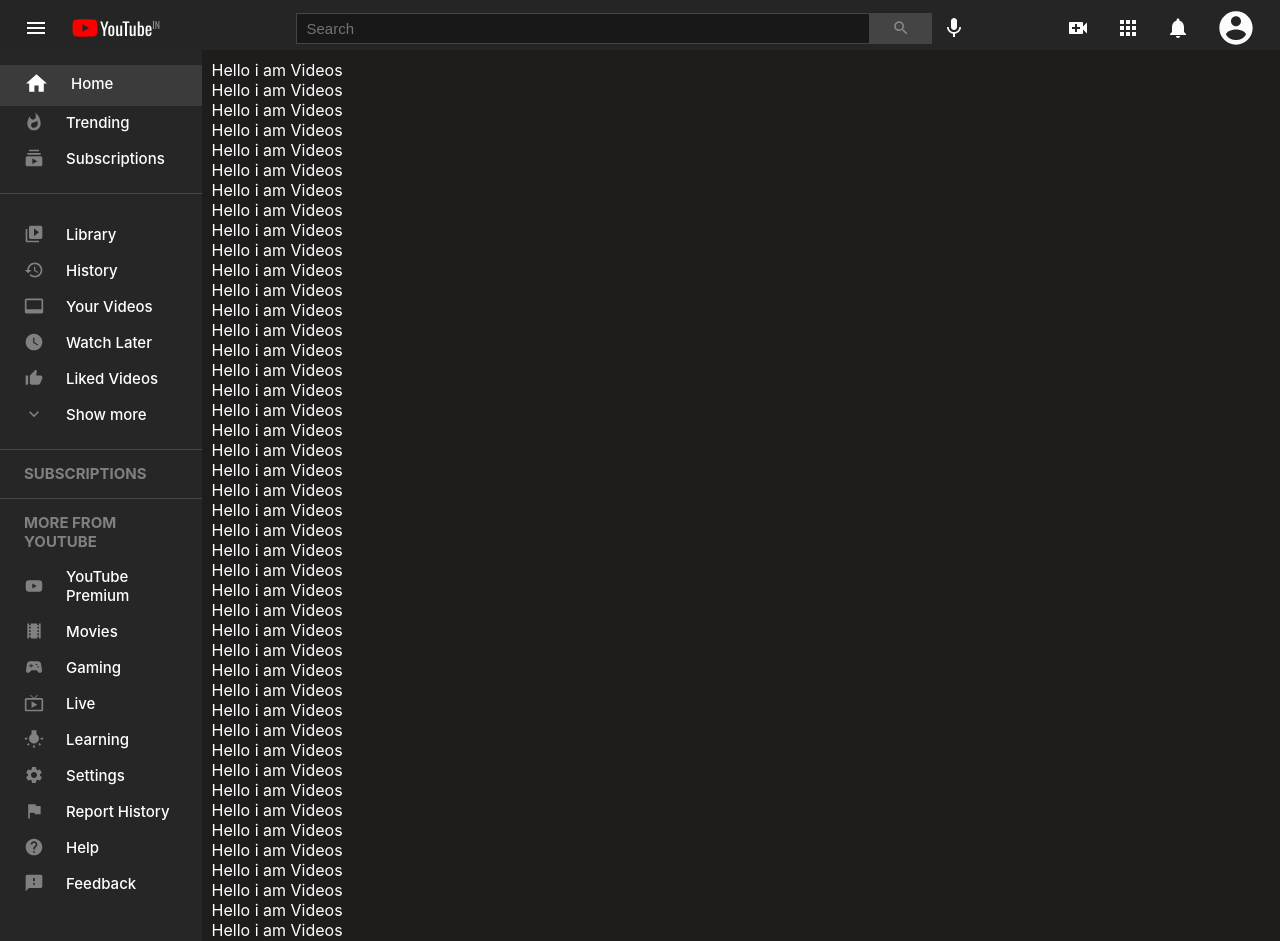
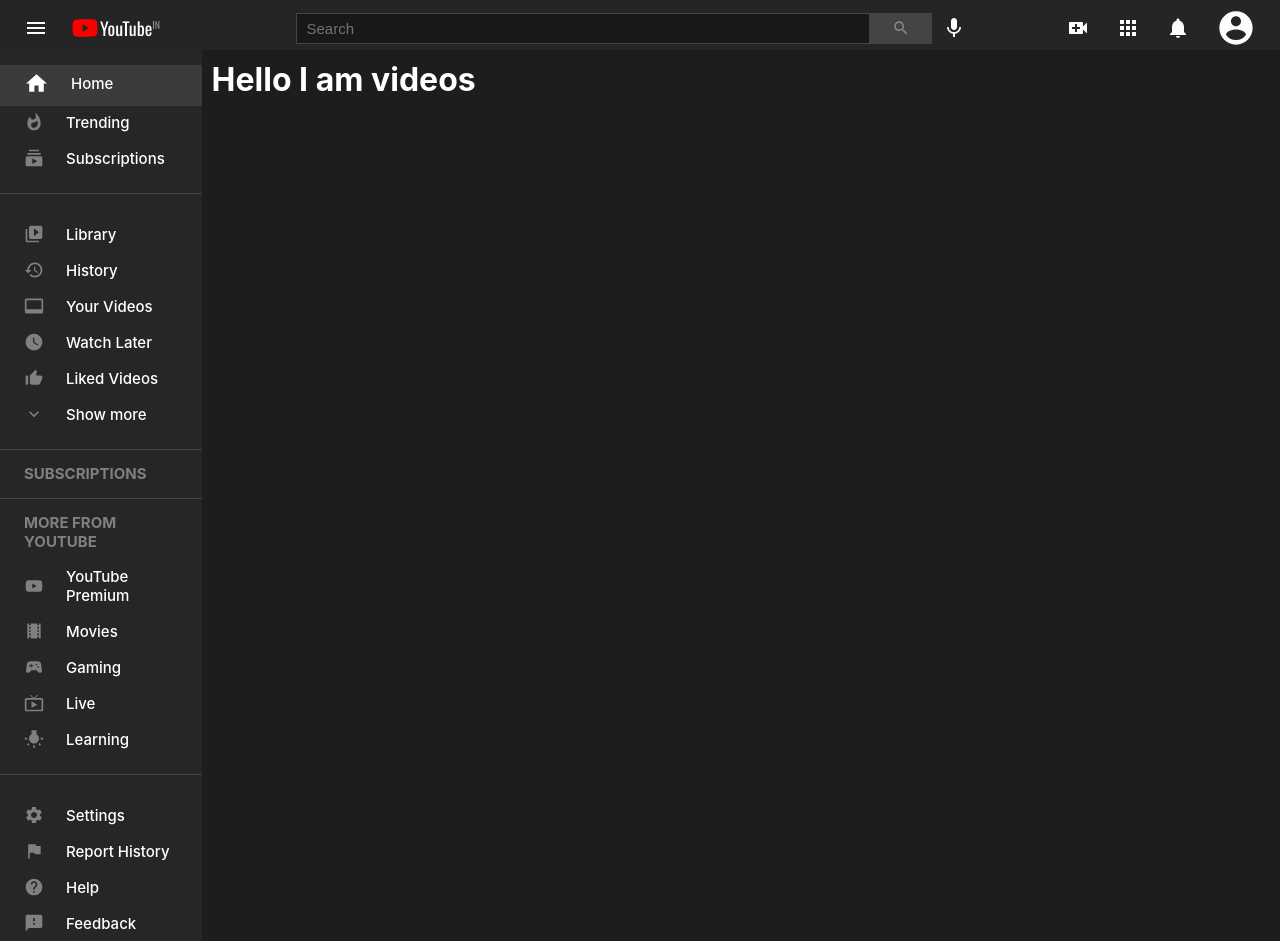
Before and after one commit to aditya25022001/yt-clone, a React (Create React App) app: page /feedback in a window 1280 px wide. Shown: the top 941 px of the page. Built offline with nearby package versions, Linux system fonts and the light colour scheme.

Commit message:
adding videos

```diff
--- a/src/Stylesheets/Videos.css
+++ b/src/Stylesheets/Videos.css
@@ -1,4 +1,7 @@
 .videos{
+    display: flex;
+    flex-direction: row;
+    justify-content: space-between;
     flex:0.84;
     cursor: pointer;
     color: white;
@@ -6,3 +9,25 @@
     padding: 10px;
     position: relative;
 }
+.whole{
+    display: flex;
+    flex-direction: row;
+    justify-content: space-evenly;
+}
+.about{
+    display: flex;
+    flex-direction: column;
+    justify-content: space-evenly;
+    font-size: 13px;
+    font-weight: 600;
+}
+.views-when{
+    display: flex;
+    flex-direction: row;
+    justify-content: space-evenly;
+    color: rgb(119, 118, 118);
+    font-weight: 400;
+}
+.acc-Image{
+    font-size: 10px;
+}
--- a/src/Stylesheets/sidebar.css
+++ b/src/Stylesheets/sidebar.css
@@ -8,7 +8,6 @@
     font-weight: bolder;
     flex:0.16;
     padding-top: 15px;
-    cursor: pointer;
     height: fit-content;
     overflow-y:hidden;
 }
@@ -17,12 +16,19 @@
     flex-direction: row;
     font-weight: 500;
     color: white;
+    cursor: pointer;
     justify-content: flex-start;
     align-items: center;
     padding:6px 10px 6px 24px;
 }
 .elements:hover{
     background-color: rgb(85, 83, 83);
+}
+.elements:hover>.icon{
+    color: white;
+}
+.elements:hover>.label{
+    font-weight: 600;
 }
 .icon{
     color: rgb(128, 128, 128);
@@ -52,6 +58,7 @@
     margin-top: -10px;
     margin-left: 24px;
     font-size: 15px;
+    cursor: text;
 }
 .more{
     color: rgb(128,128,128);
--- a/src/components/SideBar.js
+++ b/src/components/SideBar.js
@@ -42,7 +42,7 @@ export const SideBar = () => {
             <div className="gaming"><SidebarElements className="gaming" Icon={<SportsEsportsIcon style={{fontSize:20}}/>} title="Gaming" /></div>
             <div className="live"><SidebarElements className="live" Icon={<LiveTvIcon style={{fontSize:20}}/>} title="Live" /></div>
             <div className="learning"><SidebarElements className="learning" Icon={<WbIncandescentIcon style={{fontSize:20}}/>} title="Learning" /></div>
-            <div clasName="hrline"></div>
+            <div className="hrline"></div>
             <div className="settings"><SidebarElements className="settings" Icon={<SettingsIcon style={{fontSize:20}}/>} title="Settings" /></div>
             <div className="report"><SidebarElements className="report" Icon={<FlagIcon style={{fontSize:20}}/>} title="Report History" /></div>
             <div className="help"><SidebarElements className="help" Icon={<HelpIcon style={{fontSize:20}}/>} title="Help" /></div>
--- a/src/components/Videos.js
+++ b/src/components/Videos.js
@@ -4,59 +4,7 @@ import '../Stylesheets/Videos.css';
 export const Videos = () => {
     return (
         <div className="videos">
-            <div>Hello i am Videos</div>
-            <div>Hello i am Videos</div>
-            <div>Hello i am Videos</div>
-            <div>Hello i am Videos</div>
-            <div>Hello i am Videos</div>
-            <div>Hello i am Videos</div>
-            <div>Hello i am Videos</div>
-            <div>Hello i am Videos</div>
-            <div>Hello i am Videos</div>
-            <div>Hello i am Videos</div>
-            <div>Hello i am Videos</div>
-            <div>Hello i am Videos</div>
-            <div>Hello i am Videos</div>
-            <div>Hello i am Videos</div>
-            <div>Hello i am Videos</div>
-            <div>Hello i am Videos</div>
-            <div>Hello i am Videos</div>
-            <div>Hello i am Videos</div>
-            <div>Hello i am Videos</div>
-            <div>Hello i am Videos</div>
-            <div>Hello i am Videos</div>
-            <div>Hello i am Videos</div>
-            <div>Hello i am Videos</div>
-            <div>Hello i am Videos</div>
-            <div>Hello i am Videos</div>
-            <div>Hello i am Videos</div>
-            <div>Hello i am Videos</div>
-            <div>Hello i am Videos</div>
-            <div>Hello i am Videos</div>
-            <div>Hello i am Videos</div>
-            <div>Hello i am Videos</div>
-            <div>Hello i am Videos</div>
-            <div>Hello i am Videos</div>
-            <div>Hello i am Videos</div>
-            <div>Hello i am Videos</div>
-            <div>Hello i am Videos</div>
-            <div>Hello i am Videos</div>
-            <div>Hello i am Videos</div>
-            <div>Hello i am Videos</div>
-            <div>Hello i am Videos</div>
-            <div>Hello i am Videos</div>
-            <div>Hello i am Videos</div>
-            <div>Hello i am Videos</div>
-            <div>Hello i am Videos</div>
-            <div>Hello i am Videos</div>
-            <div>Hello i am Videos</div>
-            <div>Hello i am Videos</div>
-            <div>Hello i am Videos</div>
-            <div>Hello i am Videos</div>
-            <div>Hello i am Videos</div>
-            <div>Hello i am Videos</div>
-            <div>Hello i am Videos</div>
-            <div>Hello i am Videos</div>
+            <h1>Hello I am videos</h1>
         </div>
     )
 }
```
Also changed, not shown: src/components/VideoCard.js (added, +14 -0 lines), 2 other files (tests, documents, lock files or other folders).
